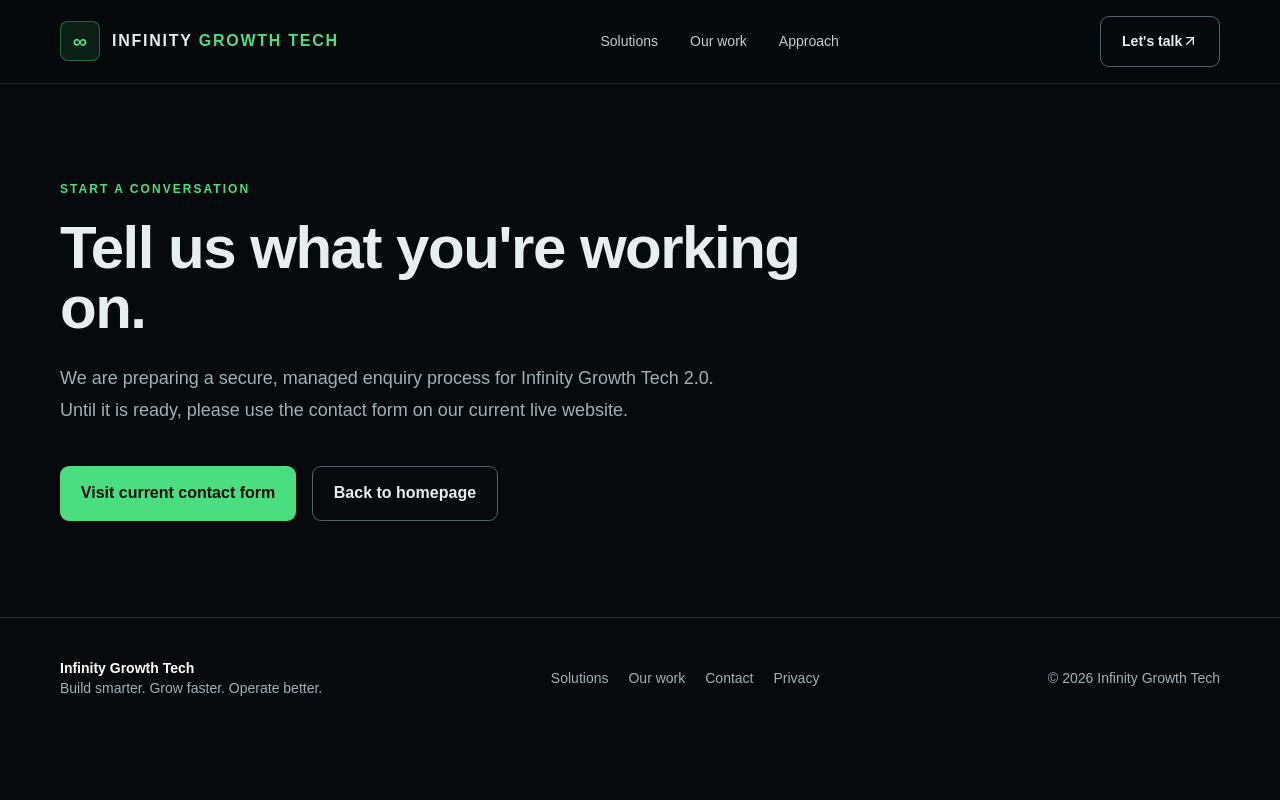
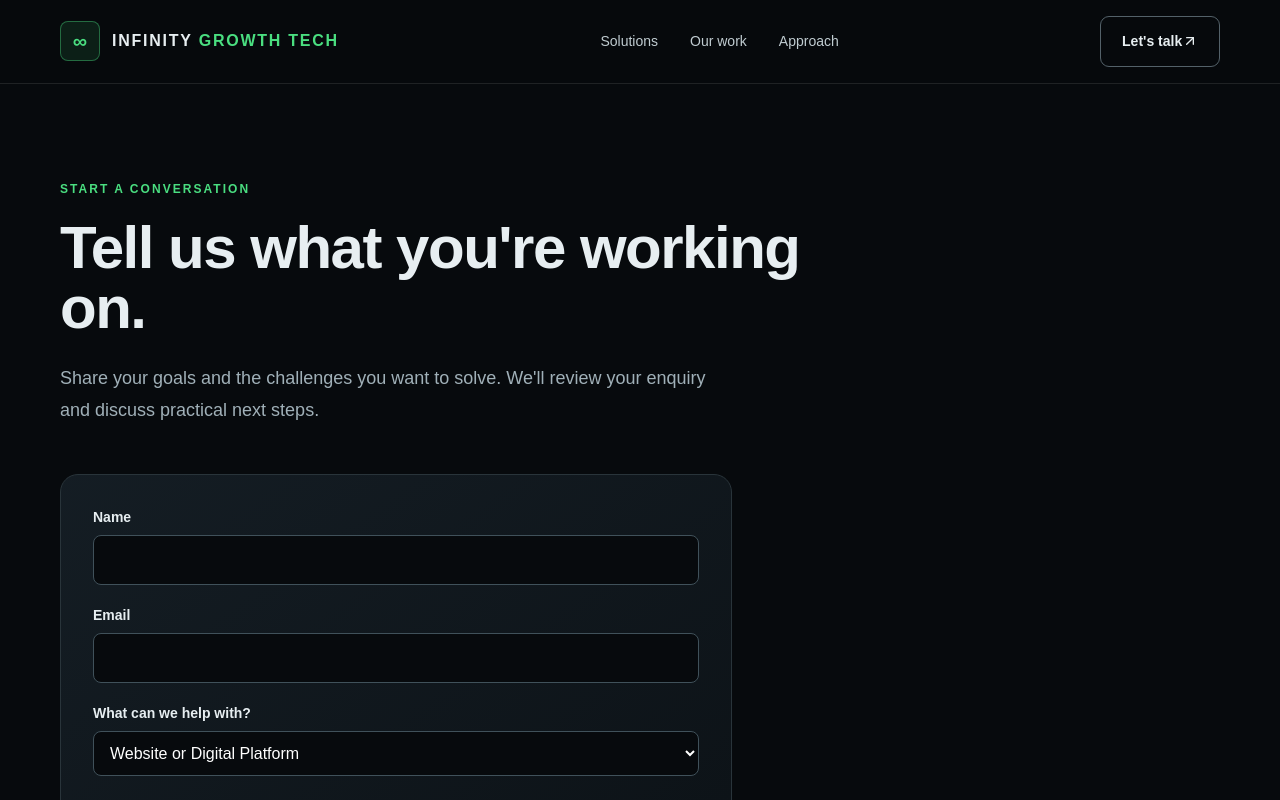
Before and after one commit to manishsirgg/infinitygrowthtech, a Next.js app: page /contact in a window 1280 px wide. Shown: the top 800 px of the page. Built offline with nearby package versions, Linux system fonts and the light colour scheme.

Commit message:
feat: make v2 contact page operational at root

```diff
--- a/src/app/contact/page.tsx
+++ b/src/app/contact/page.tsx
@@ -1,12 +1,13 @@
 import type { Metadata } from 'next';
-import Link from 'next/link';
+import { ContactForm } from '@/components/contact-form';
 
 export const metadata: Metadata = { title: 'Contact', description: 'Discuss a website, digital platform, marketing or automation project with Infinity Growth Tech.' };
+
 export default function ContactPage() {
-  return <section className="container-shell min-h-[65vh] py-24">
+  return <section className="container-shell py-24">
     <p className="eyebrow">Start a conversation</p>
     <h1 className="mt-5 max-w-3xl text-5xl font-extrabold tracking-tight md:text-6xl">Tell us what you're working on.</h1>
-    <p className="muted mt-6 max-w-2xl text-lg leading-8">We are preparing a secure, managed enquiry process for Infinity Growth Tech 2.0. Until it is ready, please use the contact form on our current live website.</p>
-    <div className="mt-10 flex flex-wrap gap-4"><a href="https://infinitygrowthtech.com/#contact" className="button-primary">Visit current contact form</a><Link href="/" className="button-outline">Back to homepage</Link></div>
+    <p className="muted mt-6 max-w-2xl text-lg leading-8">Share your goals and the challenges you want to solve. We'll review your enquiry and discuss practical next steps.</p>
+    <div className="mt-12 max-w-2xl"><ContactForm /></div>
   </section>;
 }
```
